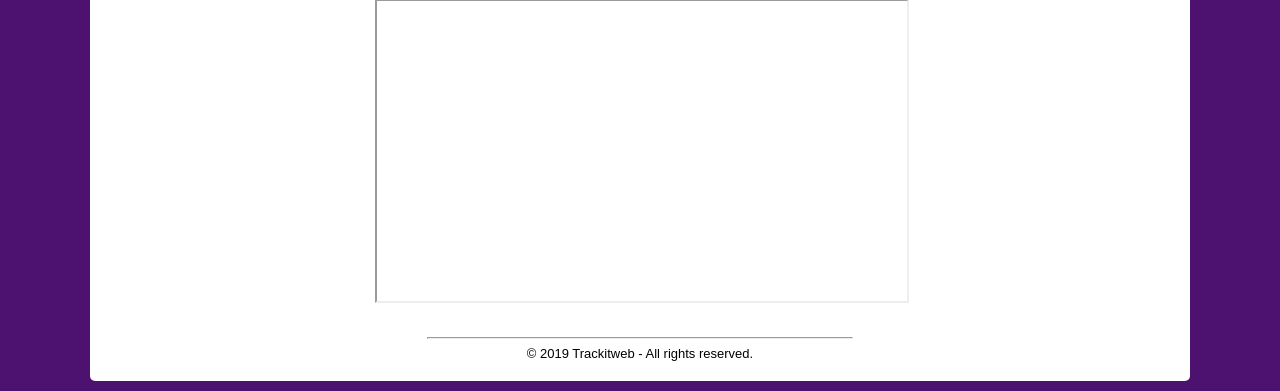
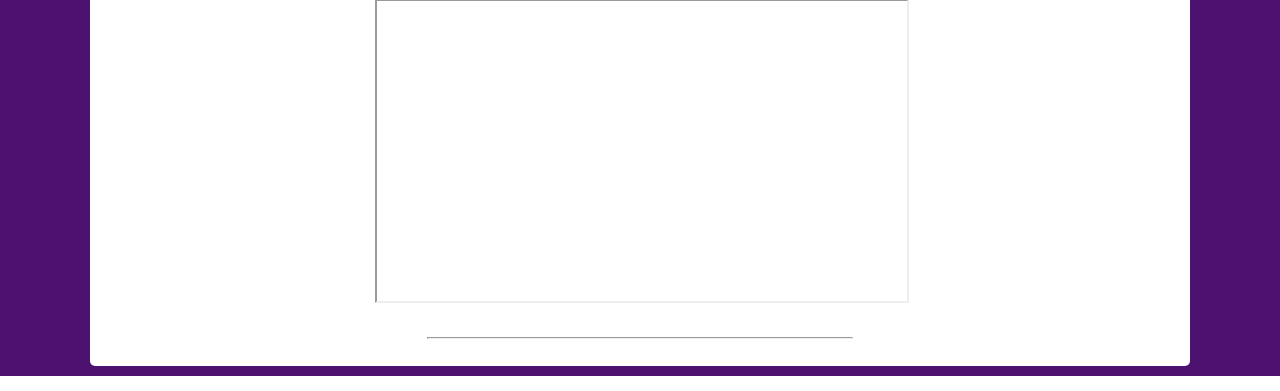
Before and after one commit to linux4me/enom_dnssec_tool, a PHP site: page / in a window 1280 px wide. Shown: the part 578-969 px from the top of the page. Run offline with PHP 8.4, Linux system fonts and the light colour scheme.

Commit message:
Update index.php
Remove copyright in footer.

```diff
--- a/index.php
+++ b/index.php
@@ -87,7 +87,7 @@
 				</div>
 				<div id="footer">
 					<hr />
-					&copy; 2019 Trackitweb - All rights reserved.
+
 				</div>
 			</div>
 		</div>
```
